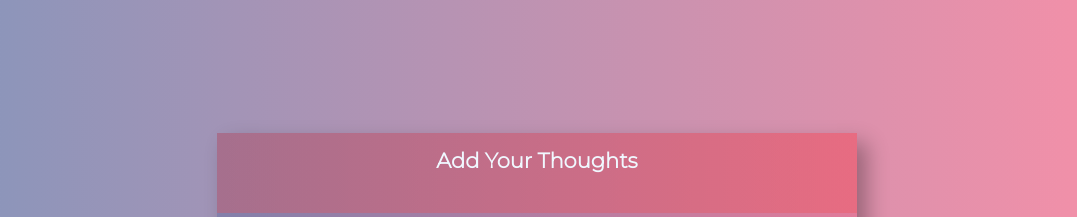
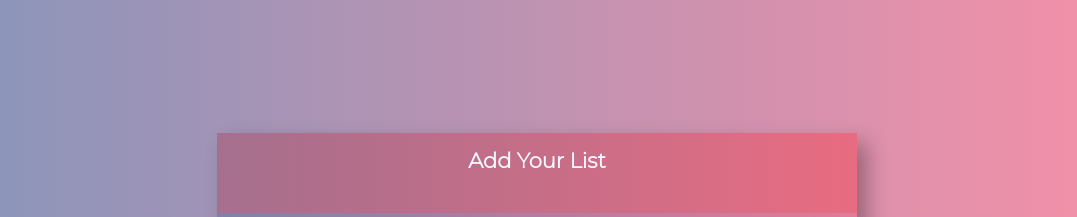
Before and after one commit to darshil89/ToDoList, a plain HTML site: page index.html in a window 1280 px wide. Shown: the top 217 px of the page, without its empty margins (103-1180 px from the left). Drawn offline with Linux system fonts and the light colour scheme; a web font is replaced by a local one.

Commit message:
Update index.html

```diff
--- a/index.html
+++ b/index.html
@@ -13,7 +13,7 @@
 <body>
     <div class="container">
         <div class="box">
-            <div class="heading"><h3>Add Your Thoughts</h3>
+            <div class="heading"><h3>Add Your List</h3>
             </div>
             <div class="entry">
                 <input id="input_1" class="input" type="text" placeholder="Type Here...">&nbsp;&nbsp;
```
